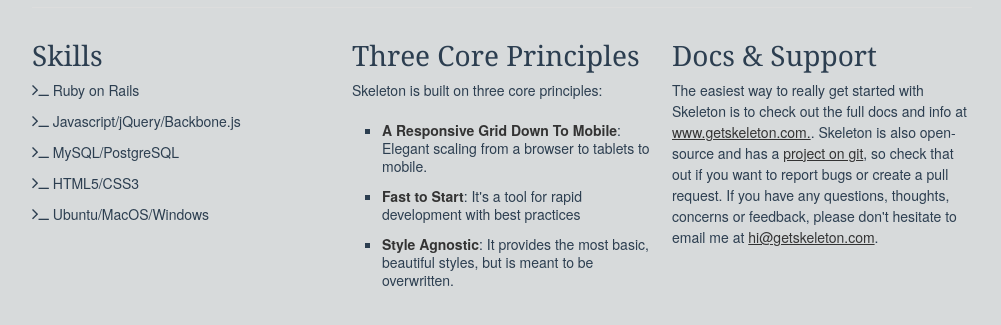
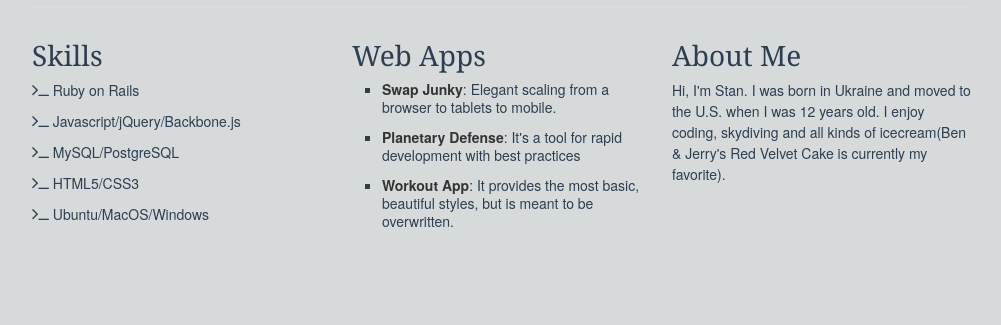
Before and after one commit to stankud/stankud.github.io, a plain HTML site: page index.html in a window 1280 px wide. Shown: the part 117-442 px from the top of the page, without its empty margins (138-1139 px from the left). Drawn offline with Linux system fonts and the light colour scheme.

Commit message:
modify index.html

```diff
--- a/index.html
+++ b/index.html
@@ -55,17 +55,16 @@
 			</ul>
 		</div>
 		<div class="one-third column">
-			<h3>Three Core Principles</h3>
-			<p>Skeleton is built on three core principles:</p>
+			<h3>Web Apps</h3>
 			<ul class="square">
-				<li><strong>A Responsive Grid Down To Mobile</strong>: Elegant scaling from a browser to tablets to mobile.</li>
-				<li><strong>Fast to Start</strong>: It's a tool for rapid development with best practices</li>
-				<li><strong>Style Agnostic</strong>: It provides the most basic, beautiful styles, but is meant to be overwritten.</li>
+				<li><strong>Swap Junky</strong>: Elegant scaling from a browser to tablets to mobile.</li>
+				<li><strong>Planetary Defense</strong>: It's a tool for rapid development with best practices</li>
+				<li><strong>Workout App</strong>: It provides the most basic, beautiful styles, but is meant to be overwritten.</li>
 			</ul>
 		</div>
 		<div class="one-third column">
-			<h3>Docs &amp; Support</h3>
-			<p>The easiest way to really get started with Skeleton is to check out the full docs and info at <a href="http://www.getskeleton.com">www.getskeleton.com.</a>. Skeleton is also open-source and has a <a href="https://github.com/dhgamache/skeleton">project on git</a>, so check that out if you want to report bugs or create a pull request. If you have any questions, thoughts, concerns or feedback, please don't hesitate to email me at <a href="mailto:hi@getskeleton.com">hi@getskeleton.com</a>.</p>
+			<h3>About Me</h3>
+			<p>Hi, I'm Stan. I was born in Ukraine and moved to the U.S. when I was 12 years old. I enjoy coding, skydiving and all kinds of icecream(Ben & Jerry's Red Velvet Cake is currently my favorite). </p>
 		</div>
 
 	</div><!-- container -->
```
